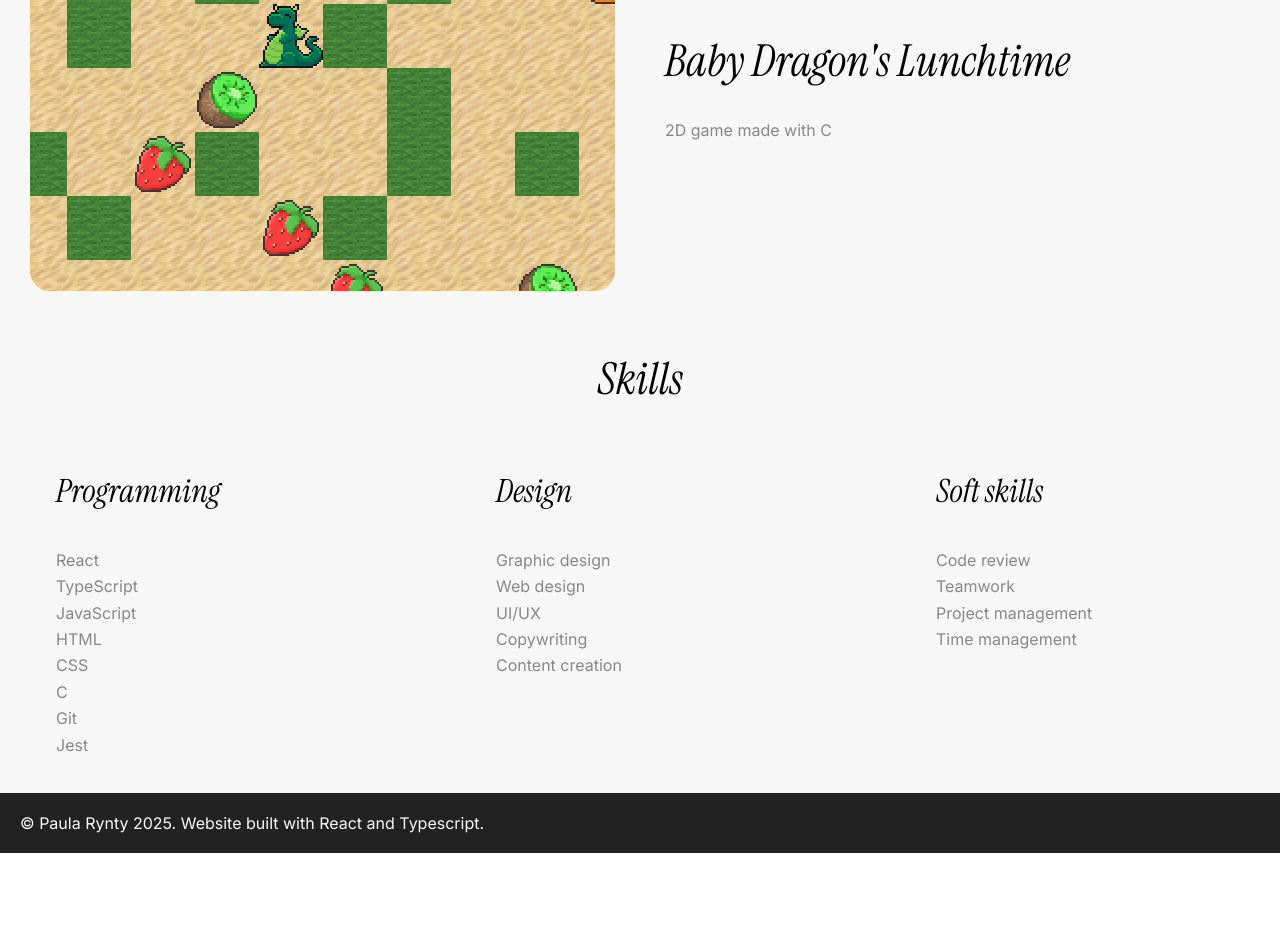
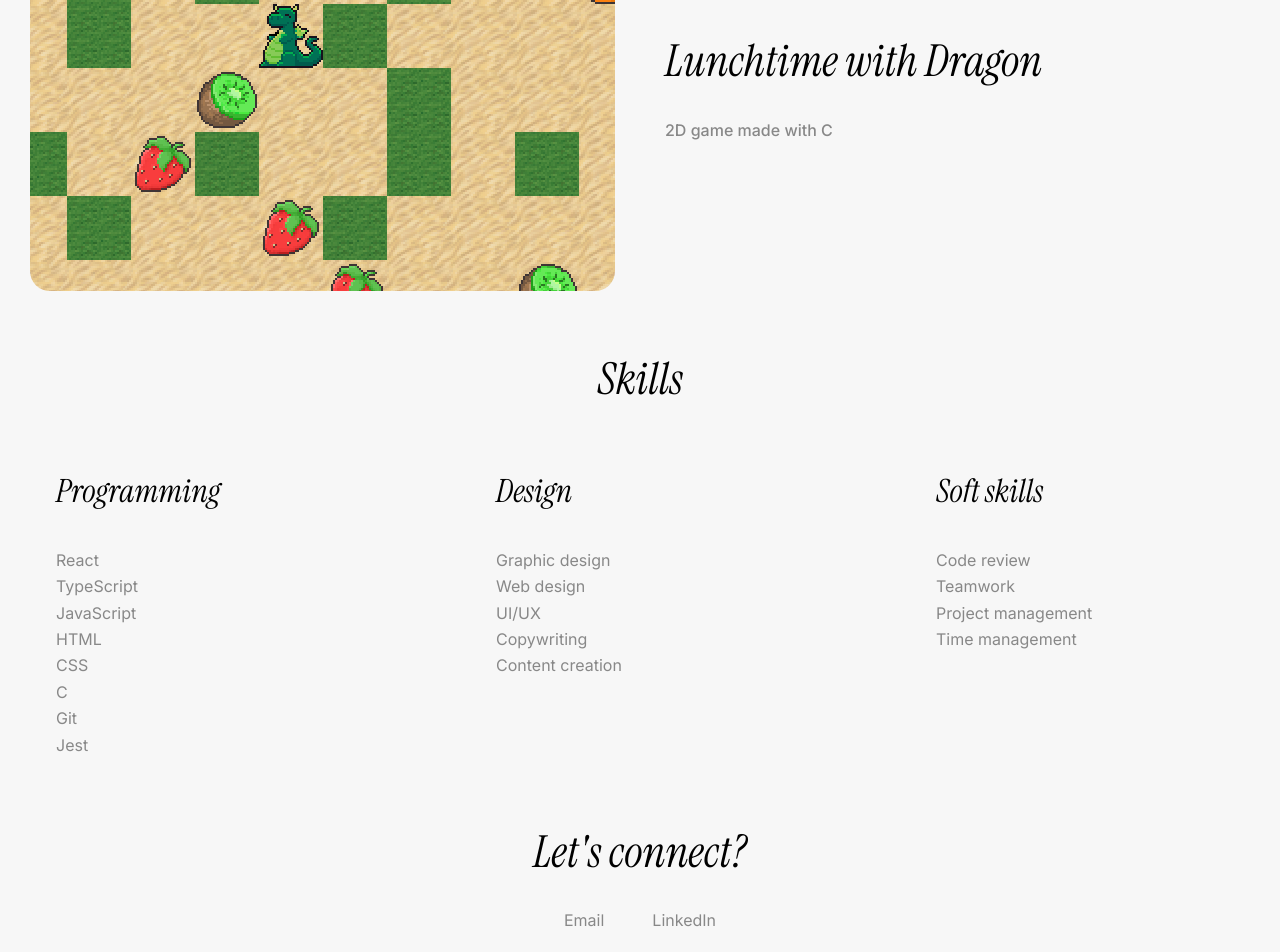
Before and after one commit to paularynty/portfolio, a React (Create React App) app: page / in a window 1280 px wide. Shown: the part 1060-2012 px from the top of the page. Before the commit the page ends 1913 px from the top, so only its background shows below. Built offline with nearby package versions, Linux system fonts and the light colour scheme.

Commit message:
added image for mikke project, added contact section on page

```diff
--- a/src/App.css
+++ b/src/App.css
@@ -23,22 +23,21 @@
   justify-content: center;
   text-align: center;
   background-color: #f7f7f7;
-  font-family: "Instrument Serif", italic;
-  p {
-    margin: 0px;
-  }
 }
 
-.Contact {
+.contact {
   display: flex;
   flex-wrap: wrap;
-  gap: 1rem;
+  gap: 3rem;
   justify-content: center;
   font-family: "Inter", sans-serif;
   color: #888888;
-  padding-bottom: 20px;
-  p {
-    margin: 0px auto;
+  margin-bottom: 5rem;
+  a {
+    color: #888;
+  }
+  a:hover {
+    text-decoration: underline;
   }
 }
 
@@ -47,16 +46,6 @@ h1 {
   font-style: italic;
   p {
     margin: 0px auto;
-  }
-}
-
-.p {
-  font-family: "Inter", sans-serif;
-  font-optical-sizing: auto;
-  font-weight: 500;
-  font-style: normal;
-  p {
-    margin: 0px;
   }
 }
 
--- a/src/components/Projects/Project.css
+++ b/src/components/Projects/Project.css
@@ -31,7 +31,6 @@
 
 .Projects-image {
   align-items: center;
-  /* max-width: 300px; */
   aspect-ratio: 1.333 / 1;
   background: linear-gradient(
     180deg,
--- a/src/data/projectData.ts
+++ b/src/data/projectData.ts
@@ -34,8 +34,8 @@ export const projectData = {
 
   //     **Tech stack:** React and TypeScript.`,
   // },
-  "baby-dragons-lunchtime": {
-    name: "Baby Dragon's Lunchtime",
+  "lunchtime-with-dragon": {
+    name: "Lunchtime with Dragon",
     description: `
     A top-down 2D game built using only C, playable directly from the computer terminal.
 
--- a/src/index.css
+++ b/src/index.css
@@ -9,4 +9,12 @@ body {
     font-weight: inherit;
     font-size: 44px;
   }
+
+  p {
+    font-family: "Inter", sans-serif;
+    font-optical-sizing: auto;
+    font-weight: 500;
+    font-style: normal;
+    margin: 0px;
+  }
 }
--- a/src/pages/Home.tsx
+++ b/src/pages/Home.tsx
@@ -1,6 +1,7 @@
 import React from "react";
 import { Project, Skill } from "../components";
 import so_long from "../styles/images/so_long.png";
+import mikke from "../styles/images/mikke.png";
 
 export const Home = () => {
   return (
@@ -26,9 +27,11 @@ export const Home = () => {
           <Project
             name="Mikke!"
             description="Kanji learning and lookup web app"
+            image_path={mikke}
+
           />
           <Project
-            name="Baby Dragon's Lunchtime"
+            name="Lunchtime with Dragon"
             description="2D game made with C"
             image_path={so_long}
           />
@@ -72,6 +75,13 @@ export const Home = () => {
           />
         </div>
       </div>
+      <div className="Section-wrapper">
+        <h1>Let's connect?</h1>
+        <div className="contact">
+          <a href="mailto:paula.rynty@gmail.com">Email</a>
+          <a href="https://linkedin.com/in/paularynty/">LinkedIn</a>
+        </div>
+      </div>
     </div>
   );
 };
```
Also changed, not shown: src/styles/images/mikke.png (added), 1 other file (tests, documents, lock files or other folders).
